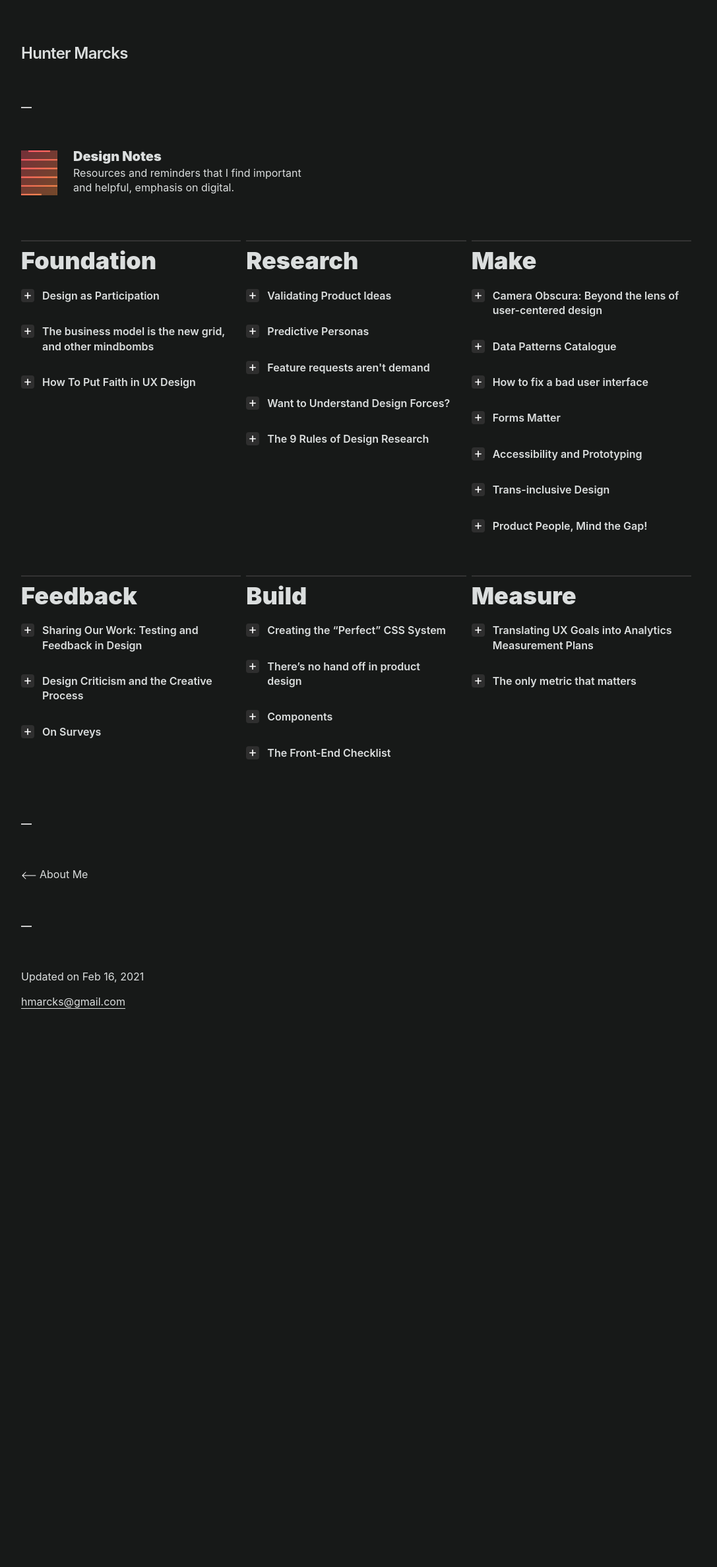
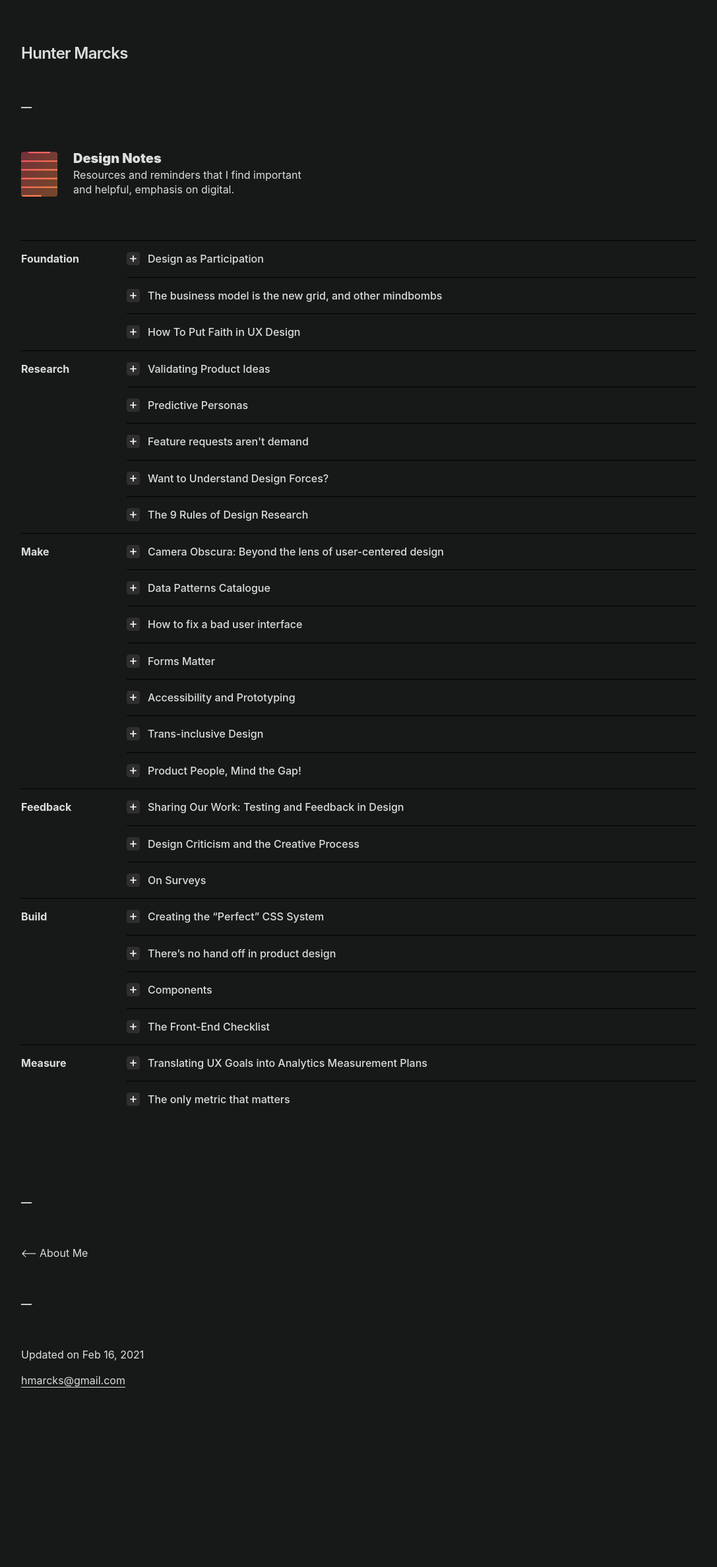
Before and after one commit to hmarcks/hmarcks.github.io, a Jekyll site: the page built from resources/index.html, in a window 1280 px wide. Shown: the whole page at 66% size, without its empty margins (96-1183 px from the left). Built offline with Jekyll 4.4.1, drawn with Linux system fonts in a browser that asks for light colours; before the commit the page ends 1802 px from its top, so only the background shows below that.

Commit message:
design notes layout and various a11y

```diff
--- a/_includes/resources-item.html
+++ b/_includes/resources-item.html
@@ -1,7 +1,7 @@
-<article class="mb4">
-  <section class="relative">
 
-    <h3 class="ma0 ml4 f5 fw6">
+<article class="r-post relative pb3 mb3">
+
+  <h3 class="ma0 ml4 f5 fw5">
     <a class="bn" href="{{ post.link-external }}">
       {{ post.title }}
     </a>
@@ -10,33 +10,11 @@
   <div class="note-btn mr2 js-expandmore" data-hideshow-prefix-class="animated">
     <span class="sr-only">Expand</span>
   </div>
-    <div class="js-to_expand w-100">
+  <div class="js-to_expand mw6 ml4">
     {{ post.content }}
     <footer class="f6 resources__footer">
       {{ post.author }}
     </footer>
   </div>
 
-  </section>
 </article>
-
-<!-- <hr class="mb2 resources__hr" />
-<article class="mb4">
-  <section>
-    <div class="flex-l items-start justify-between">
-      <div class="mw7">
-        <h3 class="dib ma0 pr4 fw6">
-          <a href="{{ post.link-external }}" class="bn">
-            {{ post.title }}
-          </a>
-        </h3>
-      </div>
-      <div class="light-silver f6">
-        {{ post.author }}
-      </div>
-    </div>
-    <div class="moon-gray mw6">
-      {{ post.content }}
-    </div>
-  </section>
-</article> -->
--- a/_layouts/default.html
+++ b/_layouts/default.html
@@ -28,9 +28,9 @@
   <body>
     <header class="pt5 ph3 ph4-ns pb5 site__header">
       <div class="mw8 ml-auto mr-auto">
-        <h1 class="f5 f3-ns fw6 tracked-smei-tight mt0 mb0 pb5">
+        <div class="f4 f3-ns fw6 tracked-smei-tight mt0 mb0 pb5">
           <a href="/" class="bn">Hunter Marcks</a>
-        </h1>
+        </div>
 <!--         <nav>
         <ul class="navigation">
           <li><a href="/">Hunter Marcks</a></li>
--- a/_scss/base.scss
+++ b/_scss/base.scss
@@ -127,7 +127,7 @@ nav {
   }
 }
 .animated-expandmore__button:before {
-  content: ' ';
+  content: '';
   background: url('/assets/images/icons/icon-add-naked.svg') no-repeat;
   background-color: #2e2e2e;
   width: 20px;
@@ -137,7 +137,7 @@ nav {
 }
 .animated-expandmore__button[aria-expanded=true]:before,
 .animated-expandmore__button[data-expanded=true]:before {
-  content: ' ';
+  content: '';
   background: url('/assets/images/icons/icon-subtract-naked.svg') no-repeat;
   background-color: #2e2e2e;
   width: 20px;
@@ -233,6 +233,7 @@ nav {
   transition: 1s ease-in-out all;
   margin-right: 1.5rem;
   flex-shrink: 0;
+  border-radius: 4px;
 }
 
 .links-icon {
@@ -248,7 +249,7 @@ nav {
 .links-link {
   max-width: 350px;
   position: relative;
-  top: -5px;
+  top: -2px;
 }
 
 @keyframes slide {
@@ -274,6 +275,17 @@ nav {
   top: 1px;
 }
 
+.r-category {
+  flex-shrink: 0;
+}
+.r-post {
+  border-bottom: 1px solid #000;
+}
+.r-post:last-of-type {
+  border-bottom: none;
+  padding-bottom: 0;
+}
+
 .sr-only {
   position: absolute;
   width: 1px;
--- a/resources/index.html
+++ b/resources/index.html
@@ -4,26 +4,24 @@ title: Design Notes - Hunter Marcks
 ---
 <main>
   <div class="ph3 ph4-ns">
-    <div class="mw8 ml-auto mr-auto pb4">
+    <div class="mw8 ml-auto mr-auto pb6">
 
-      <div class="flex pb5">
+      <div class="flex items-center pb5">
         <div class="links-trip">
           <svg class="links-icon" aria-hidden="true" viewBox="0 0 50 62" fill="none" xmlns="http://www.w3.org/2000/svg"><path fill-rule="evenodd" clip-rule="evenodd" d="M10 0H0v12h50V0H40v2H10V0zm18 62v-2H0V50h50v12H28zM0 14h50v10H0V14zm50 12H0v10h50V26zM0 38h50v10H0V38z" fill="#181918"/></svg>
         </div>
         <div class="links-link">
           <h1 class="ma0 f4 fw9">Design Notes</h1>
-          <p class="ma0 f5">Resources and reminders that I find important and helpful, emphasis on digital.</p>
+          <p class="ma0 f6 f5-ns">Resources and reminders that I find important and helpful, emphasis on digital.</p>
         </div>
       </div>
 
-      <div class="flex flex-wrap">
-
-        <div class="w-100 w-50-m w-third-l">
-          <div class="bt bw1 b--dark-gray pr3-ns mr2-ns">
-            <h2 class="mt1 mb3 fw9 f3 f2-l">
+      <div class="w-100">
+        <div class="flex-ns bt b--black pt3">
+          <h2 class="r-category w4 fw7 f5 mt0 mr4 mb3">
             Foundation
           </h2>
-            <div class="mb5">
+          <div class="w-100">
             {% for post in site.posts %}
               {% if post.categories contains 'Foundation' %}
                 {% include resources-item.html %}
@@ -33,12 +31,12 @@ title: Design Notes - Hunter Marcks
         </div>
       </div>
 
-        <div class="w-100 w-50-m w-third-l">
-          <div class="bt bw1 b--dark-gray pr3-ns mr2-ns">
-            <h2 class="mt1 mb3 fw9 f3 f2-l">
+      <div class="w-100">
+        <div class="flex-ns bt b--black pt3">
+          <h2 class="r-category w4 fw7 f5 mt0 mr4 mb3">
             Research
           </h2>
-            <div class="mb5">
+          <div class="w-100">
             {% for post in site.posts %}
               {% if post.categories contains 'Research' %}
                 {% include resources-item.html %}
@@ -48,12 +46,12 @@ title: Design Notes - Hunter Marcks
         </div>
       </div>
 
-        <div class="w-100 w-50-m w-third-l">
-          <div class="bt bw1 b--dark-gray pr3-ns mr2-ns">
-            <h2 class="mt1 mb3 fw9 f3 f2-l">
+      <div class="w-100">
+        <div class="flex-ns bt b--black pt3">
+          <h2 class="r-category w4 fw7 f5 mt0 mr4 mb3">
             Make
           </h2>
-            <div class="mb5">
+          <div class="w-100">
             {% for post in site.posts %}
               {% if post.categories contains 'Make' %}
                 {% include resources-item.html %}
@@ -63,12 +61,12 @@ title: Design Notes - Hunter Marcks
         </div>
       </div>
 
-        <div class="w-100 w-50-m w-third-l">
-          <div class="bt bw1 b--dark-gray pr3-ns mr2-ns">
-            <h2 class="mt1 mb3 fw9 f3 f2-l">
+      <div class="w-100">
+        <div class="flex-ns bt b--black pt3">
+          <h2 class="r-category w4 fw7 f5 mt0 mr4 mb3">
             Feedback
           </h2>
-            <div class="mb5">
+          <div class="w-100">
             {% for post in site.posts %}
               {% if post.categories contains 'Feedback' %}
                 {% include resources-item.html %}
@@ -78,12 +76,12 @@ title: Design Notes - Hunter Marcks
         </div>
       </div>
 
-        <div class="w-100 w-50-m w-third-l">
-          <div class="bt bw1 b--dark-gray pr3-ns mr2-ns">
-            <h2 class="mt1 mb3 fw9 f3 f2-l">
+      <div class="w-100">
+        <div class="flex-ns bt b--black pt3">
+          <h2 class="r-category w4 fw7 f5 mt0 mr4 mb3">
             Build
           </h2>
-            <div class="mb5">
+          <div class="w-100">
             {% for post in site.posts %}
               {% if post.categories contains 'Build' %}
                 {% include resources-item.html %}
@@ -93,12 +91,12 @@ title: Design Notes - Hunter Marcks
         </div>
       </div>
 
-        <div class="w-100 w-50-m w-third-l">
-          <div class="bt bw1 b--dark-gray pr3-ns mr2-ns">
-            <h2 class="mt1 mb3 fw9 f3 f2-l">
+      <div class="w-100">
+        <div class="flex-ns bt b--black pt3">
+          <h2 class="r-category w4 fw7 f5 mt0 mr4 mb3">
             Measure
           </h2>
-            <div class="mb5">
+          <div class="w-100">
             {% for post in site.posts %}
               {% if post.categories contains 'Measure' %}
                 {% include resources-item.html %}
@@ -106,8 +104,6 @@ title: Design Notes - Hunter Marcks
             {% endfor %}
           </div>
         </div>
-        </div>
-
       </div>
 
     </div>
```
Also changed, not shown: index.html (+8 -6 lines). Lines whose indentation alone changed are shown as unchanged.
